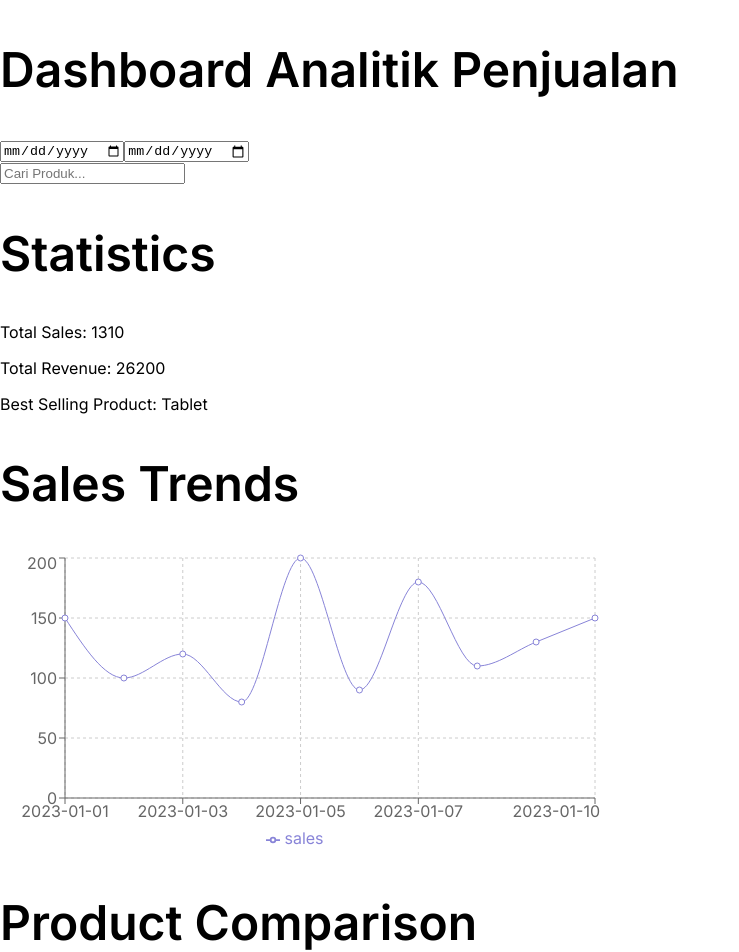
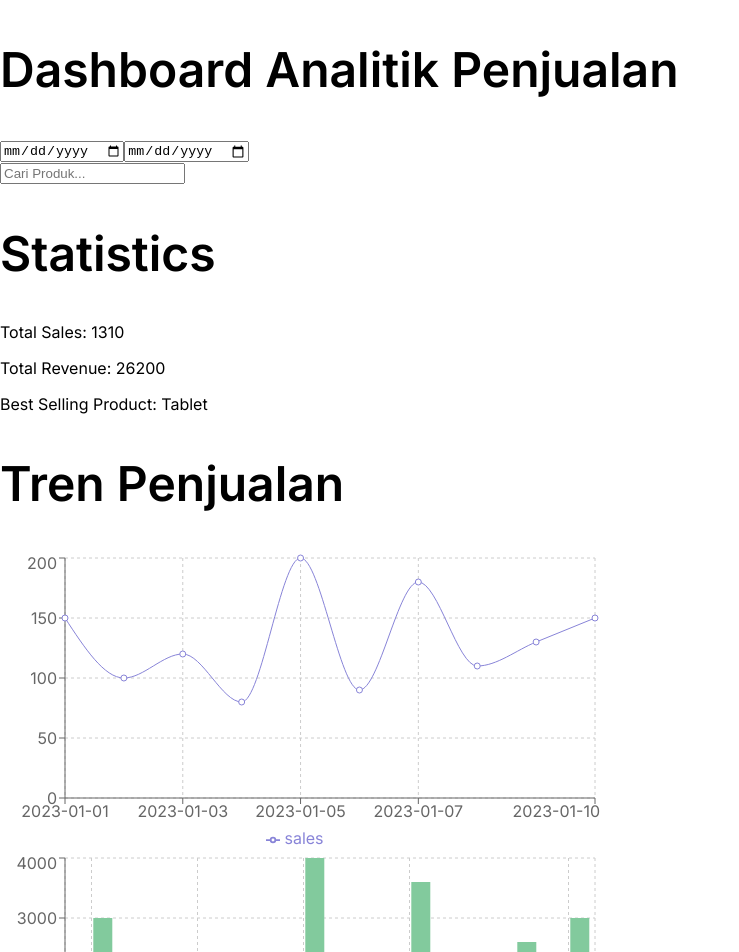
Before and after one commit to parukazz/db-sales-react, a React (Create React App) app: page / in a window 1280 px wide. Shown: the top 952 px of the page, without its empty margins (0-739 px from the left). Built offline with nearby package versions, Linux system fonts and the light colour scheme; data requests are answered from the project's data file.

Commit message:
[ADD] component Grafik Penjualan (Garis & Batang)

```diff
--- a/src/components/SalesChart.js
+++ b/src/components/SalesChart.js
@@ -5,7 +5,7 @@ import { LineChart, Line, CartesianGrid, XAxis, YAxis, Legend, BarChart, Bar } f
 const SalesChart = ({ sales }) => {
   return (
     <div>
-      <h2>Sales Trends</h2>
+      <h2>Tren Penjualan</h2>
       <LineChart width={600} height={300} data={sales}>
       <CartesianGrid strokeDasharray="3 3" />
       <XAxis dataKey="date" />
@@ -15,7 +15,7 @@ const SalesChart = ({ sales }) => {
       <Line type="monotone" dataKey="sales" stroke="#8884d8" />
       </LineChart>
 
-      <h2>Product Comparison</h2>
+      {/* Tabel Batang */}
       <BarChart width={600} height={300} data={sales}>
         <CartesianGrid strokeDasharray="3 3" />
         <XAxis dataKey="product" />
```
